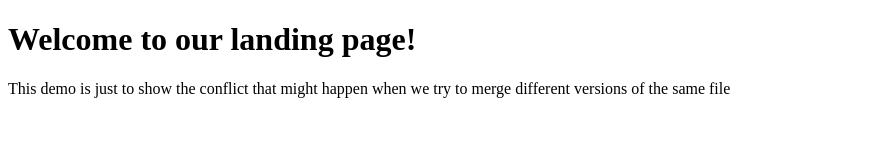
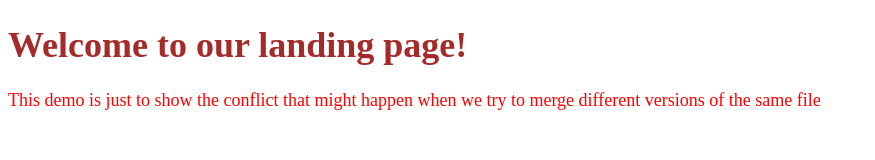
Before and after one commit to alaaseada/LearnIT_git, a plain HTML site: page src/webcontent/index.html in a window 1280 px wide. Shown: the whole page, without its empty margins (0-875 px from the left). Drawn offline with Linux system fonts and the light colour scheme.

```diff
--- a/src/webcontent/index.html
+++ b/src/webcontent/index.html
@@ -5,6 +5,7 @@
 		<meta title="author" content="Alaa Seada">
 		<meta title="viewport" content="width=device-width, initial-scale=1.0">
 		<title> Hello World! </title>
+		<link rel="stylesheet" href="styles/carousel.css">
 	</head>
 	<body>
 		<h1> Welcome to our landing page!</h1>
--- /dev/null
+++ b/src/webcontent/styles/carousel.css
@@ -0,0 +1,8 @@
+body{
+	font-size: Large;
+	color: red;
+}
+
+h1{
+	color: brown;
+}
```
